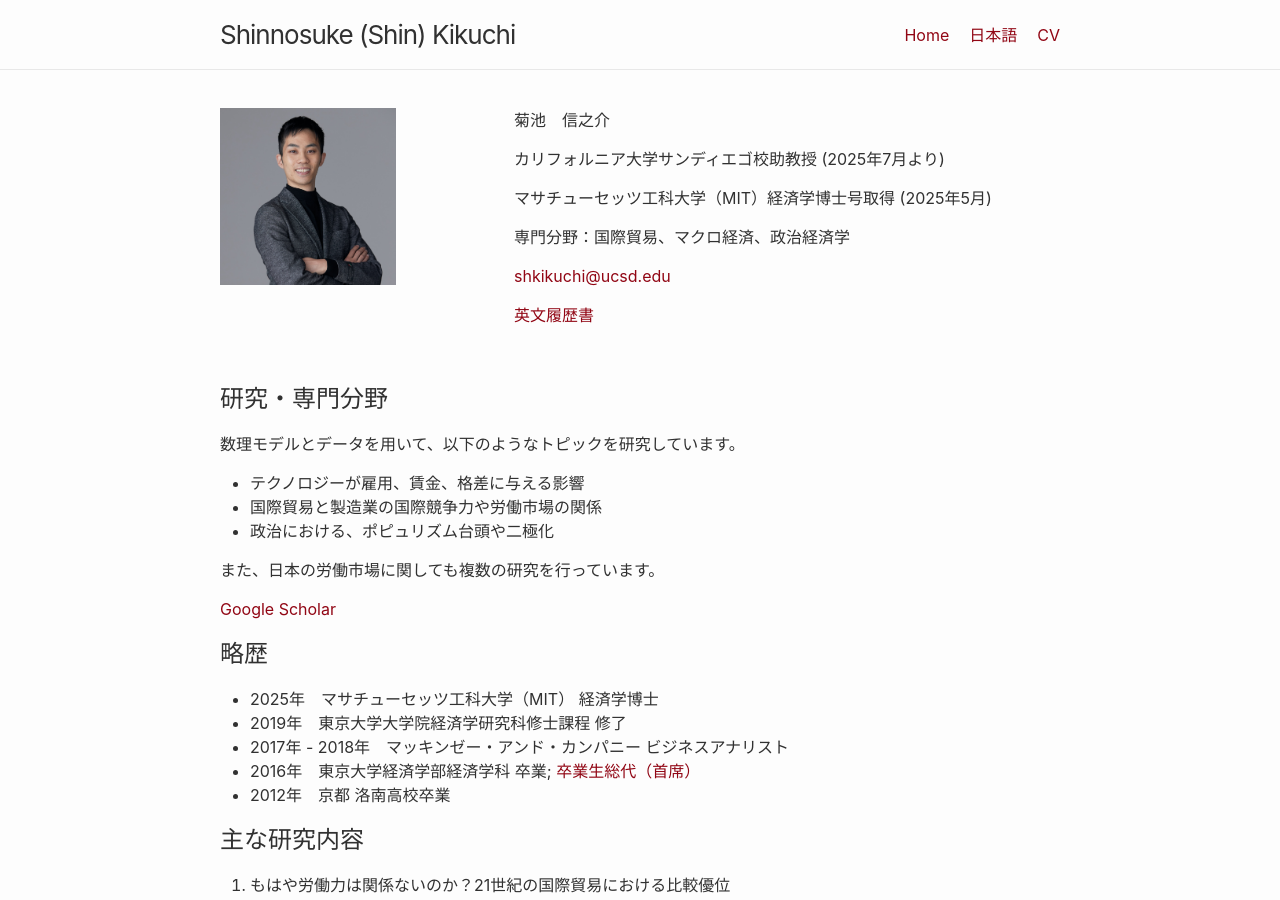
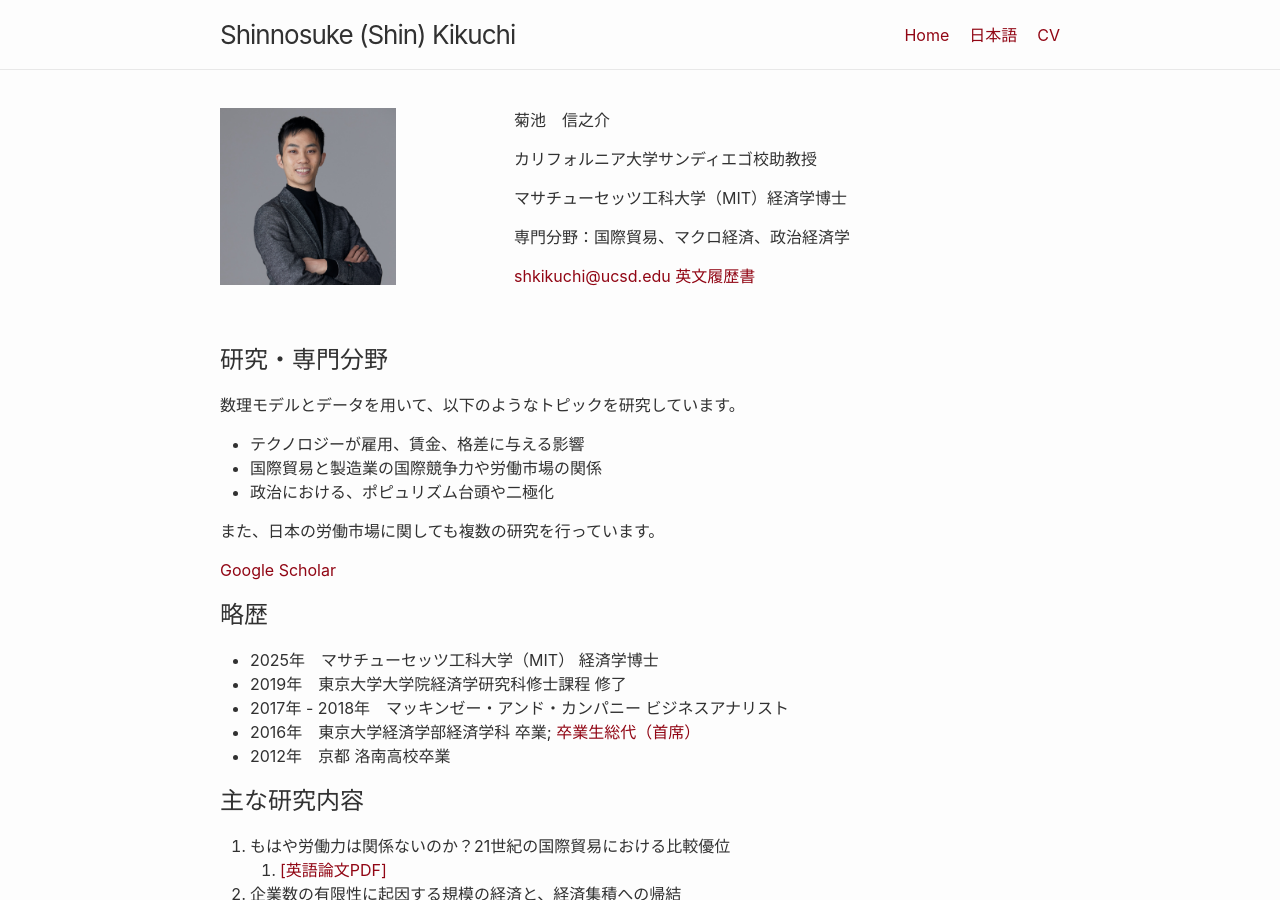
Before and after one commit to shinnkikuchi/shinnkikuchi.github.io, a Jekyll site: the page built from index_ja.md, in a window 1280 px wide and 900 px high. Built offline with Jekyll 4.4.1, drawn with Linux system fonts in a browser that asks for light colours.

Commit message:
Update home_ja.html

```diff
--- a/_layouts/home_ja.html
+++ b/_layouts/home_ja.html
@@ -10,11 +10,11 @@
 
   <div class="columnright">
    <p>菊池　信之介 </p>
-    <p>カリフォルニア大学サンディエゴ校助教授 (2025年7月より) </p>
-    <p>マサチューセッツ工科大学（MIT）経済学博士号取得 (2025年5月)</p>
+    <p>カリフォルニア大学サンディエゴ校助教授 </p>
+    <p>マサチューセッツ工科大学（MIT）経済学博士</p>
     <p>専門分野：国際貿易、マクロ経済、政治経済学</p>
-    <p><a href="mailto:shkikuchi@ucsd.edu">shkikuchi@ucsd.edu</a></p>
-    <p> <a href="/files/ShinKikuchi_CV.pdf" target="_blank">英文履歴書</a></p>
+    <p><a href="mailto:shkikuchi@ucsd.edu">shkikuchi@ucsd.edu</a>
+    <a href="/files/ShinKikuchi_CV.pdf" target="_blank">英文履歴書</a></p>
   </div>
 
   <div class="fullwidth">
```
